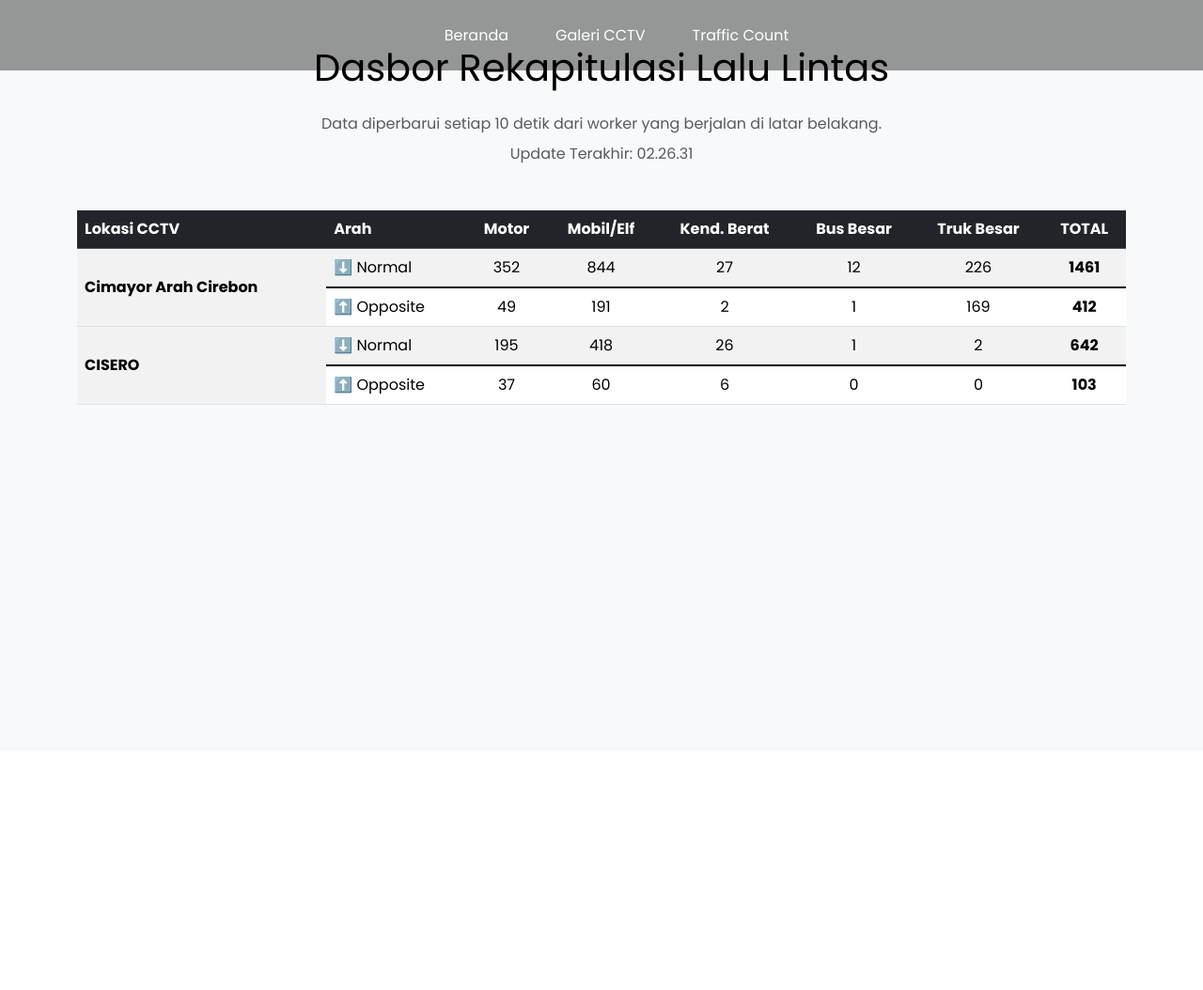
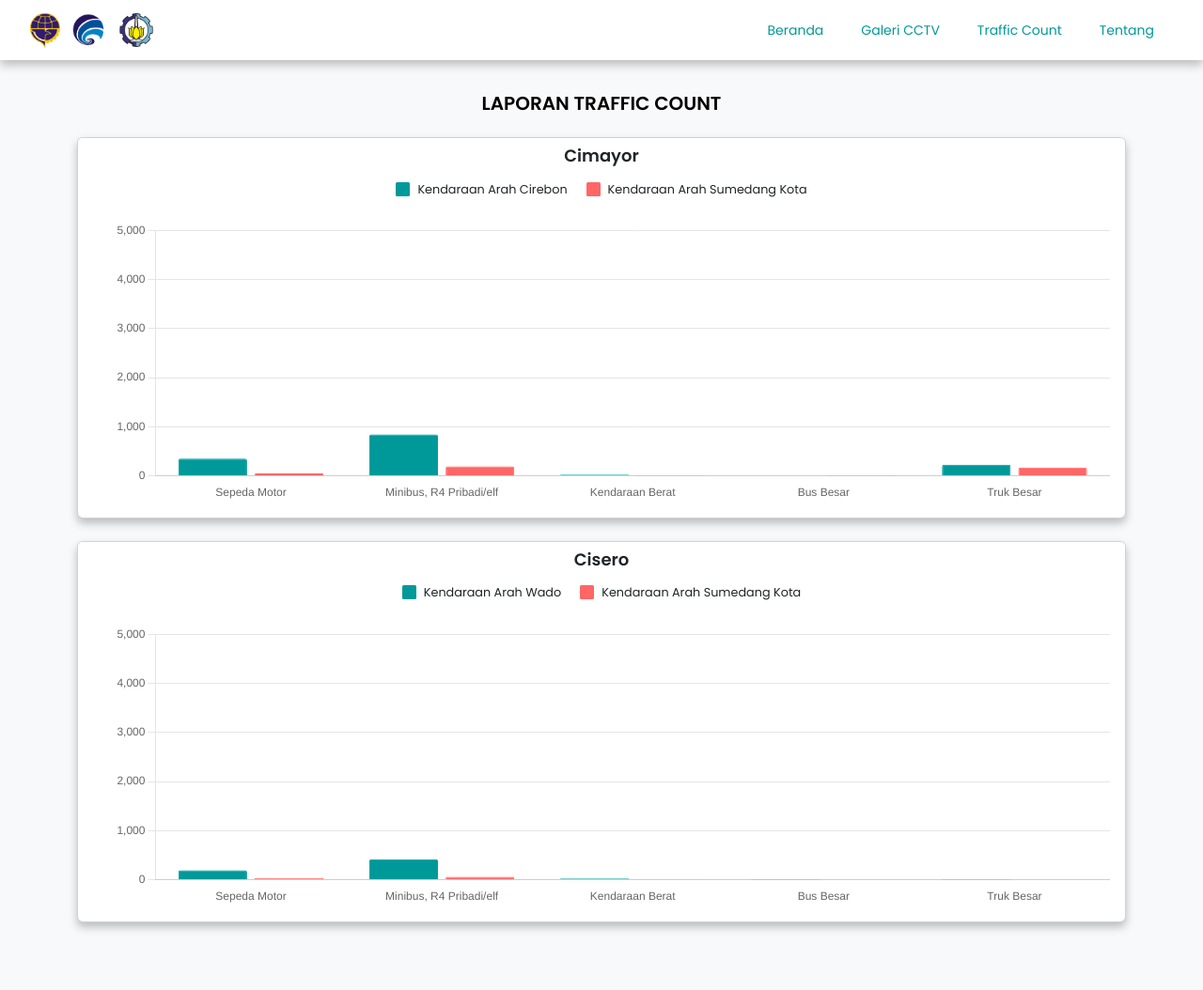
Before and after one commit to azzikriputra6661/Realtime-Traffic-Counter, a Flask app: page /summary in a window 1280 px wide. Shown: the whole page at 94% size. Before the commit the page ends 431 px from the top, so only its background shows below. Run offline with Flask 3, Linux system fonts and the light colour scheme; data comes from the database, SQL or seed files in the repository; both versions use the stored data as it was after the commit.

Commit message:
Perubahan styling

```diff
--- a/app.py
+++ b/app.py
@@ -6,6 +6,7 @@ import redis
 import sqlite3
 import datetime
 import time
+from collections import defaultdict
 
 # --- Inisialisasi Aplikasi dan Konfigurasi ---
 app = Flask(__name__)
@@ -65,7 +66,7 @@ def calculate_stats_for_data(data_row):
 @app.route('/')
 def index():
     print(f"Total lokasi utama yang dimuat dari config: {len(CCTV_CONFIG)}")
-    return render_template('index.html', cctv_list=CCTV_CONFIG)
+    return render_template('index.html', active_page='index', cctv_list=CCTV_CONFIG)
 
 @app.route('/cctv/<cctv_id>')
 def cctv_view(cctv_id):
@@ -106,30 +107,47 @@ def get_traffic_stats(cctv_id):
 
 @app.route('/api/summary/all_active')
 def get_all_stats_summary():
-    conn = sqlite3.connect(DB_FILE); conn.row_factory = sqlite3.Row; cursor = conn.cursor()
+    conn = sqlite3.connect(DB_FILE)
+    conn.row_factory = sqlite3.Row
+    cursor = conn.cursor()
     cursor.execute("SELECT * FROM traffic_stats_directional WHERE start_time IS NOT NULL ORDER BY cctv_id, direction")
     all_data = cursor.fetchall()
     conn.close()
 
-    summary = {}
+    summary = defaultdict(dict) # Gunakan defaultdict agar lebih mudah
+
+    # Proses data dari database terlebih dahulu
     for row in all_data:
         cctv_id = row['cctv_id']
-        if cctv_id not in summary:
-            summary[cctv_id] = {
-                "nama": CCTV_CONFIG.get(cctv_id, {}).get('nama', cctv_id),
-                "normal": calculate_stats_for_data(None), # Default kosong
-                "opposite": calculate_stats_for_data(None) # Default kosong
-            }
+        direction = row['direction']
+        summary[cctv_id][direction] = {
+            "cumulative": dict(row),
+        }
 
-        direction = row['direction']
-        # Panggil fungsi bantuan yang sudah global
-        summary[cctv_id][direction] = calculate_stats_for_data(row)
+    # --- BAGIAN MODIFIKASI UTAMA ---
+    # Gabungkan dengan data dari config.json
+    summary_with_metadata = {}
+    for cctv_id, data in summary.items():
+        config_info = CCTV_CONFIG.get(cctv_id, {})
 
-    return jsonify(summary)
+        # Buat entri baru yang sudah lengkap
+        summary_with_metadata[cctv_id] = {
+            "nama": config_info.get("nama", cctv_id),
+            "label_normal": config_info.get("label_normal", "Arah Normal"),
+            "label_opposite": config_info.get("label_opposite", "Arah Opposite"),
+            "normal": data.get("normal", {}),
+            "opposite": data.get("opposite", {})
+        }
+
+    return jsonify(summary_with_metadata)
 
 @app.route('/summary')
 def summary_view():
-    return render_template('traffic_count_view.html')
+    return render_template('traffic_count_view.html', active_page='summary')
+
+@app.route('/about')
+def about_view():
+    return render_template('about.html', active_page='about')
 
 if __name__ == '__main__':
     load_config()
--- a/counter_worker.py
+++ b/counter_worker.py
@@ -106,7 +106,9 @@ def url_refresh_manager():
             existing_data = cctv_metadata.get(cctv_id, {})
 
             # Gabungkan: data lama di-update dengan data baru (URL)
-            existing_data.update(scraped_info)
+            final_data = scraped_info.copy()
+            final_data.update(existing_data)
+
             updated_config[cctv_id] = existing_data
 
         CCTV_CONFIG = updated_config
--- a/static/css/style.css
+++ b/static/css/style.css
@@ -18,118 +18,67 @@ body {
     width: 100%;
 }
 
-/* NAVBAR BRE */
+/* NAVBAR */
 
 .cont-navbar {
+    display: flex;
+    height: 64px;
+    justify-content: space-between;
+    align-items: center;
+
+    width: 100%;
+    padding: 1rem 2rem;
+    box-sizing: border-box;
+
     position: absolute;
     top: 0;
     left: 0;
-    width: 100%;
-    height: 75px;
-    background-color: rgba(0, 0, 0, 0.4);
+    background-color: white;
+    color: #009999;
+    box-shadow: 0 5px 10px rgba(0, 0, 0, 0.25);
     z-index: 10;
-    justify-content: space-between;
-    align-items: center;
-    box-sizing: border-box;
 }
 
-.cont-navbar .scrolled {
-    position: fixed;
-    background-color: #212529;
-    box-shadow: 0 2px 5px rgba(0, 0, 0, 0.2);
+.navbar-brand {
+    display: flex;
+    align-items: center;
+    gap: 10px
 }
 
 .ul-navbar {
+    list-style: none;
+    margin: 0;
+    padding: 0;
     display: flex;
-    justify-content: center;
-    list-style: none;
-    align-items: center;
-    height: 75px;
-    /* background-color: yellow; */
 }
 
-.a-navbar {
-    color: var(--warna-putih);
-    /* background-color: tomato; */
+.nav-link {
+    color: #009999;
     list-style: none;
-    padding: 20px;
+    padding: 15px;
     margin: 5px;
     text-decoration: none;
+    font-size: 14px;
 }
 
-.a-navbar:hover {
-    color: #009999;
-    border-bottom: #009999 solid 2px;
+.nav-link:hover {
+    color: #FF6666;
     transition: color 0.3s ease, border-bottom 0.3s ease;
     /* cursor: pointer; */
 }
 
-.ul-navbar a.active {
-    color: #009999;
-    border-bottom: #009999 solid 2px;
-}
-
-/* NAVBAR SOLID BRE */
-
-.page-solid-nav .cont-navbar {
-    position: static;
-    /* background-color: greenyellow; */
-}
-
-.page-solid-nav .ul-navbar {
-    display: flex;
-    justify-content: center;
-    list-style: none;
-    align-items: center;
-    height: 75px;
-    /* background-color: ; */
-}
-
-.page-solid-nav .navbar-left {
-    position: absolute;
-}
-
-.bi.bi-arrow-left {
-    color: var(--warna-putih);
-}
-
-.bi.bi-arrow-left:hover {
-    color: black;
-    transition: color 0.3s ease;
-}
-
-.page-solid-nav .a-navbar {
-    color: var(--warna-putih);
-    /* background-color: tomato; */
-    list-style: none;
-    padding: 20px;
-    margin: 5px;
-    text-decoration: none;
-}
-
-.page-solid-nav .a-navbar:hover {
-    color: black;
-    border-bottom: black solid 2px;
-    transition: color 0.3s ease, border-bottom 0.3s ease;
-}
-
-.page-solid-nav .ul-navbar a.active {
-    color: black;
-    border-bottom: black solid 2px;
-}
-
-/* HERO NIH BRE */
+/* HERO*/
 
 .hero-section {
     height: 100vh;
-    background-image: linear-gradient(to bottom, rgba(0, 0, 0, 0.5), rgba(0, 0, 0, 0.5)), url('../images/background.jpg');
+    background-image: linear-gradient(to bottom, rgba(0, 0, 0, 0), rgba(0, 0, 0, 0)), url('../images/background.jpg');
     background-size: cover;
     background-position: center;
     display: flex;
     align-items: center;
     justify-content: flex-start;
     padding-left: 200px;
-    padding-bottom: 0px;
+    box-shadow: 0 5px 10px rgba(0, 0, 0, 0);
 }
 
 .hero-content {
@@ -157,21 +106,28 @@ body {
     color: white;
 }
 
-.hero-content .btn-cyan {
+.hero-buttons {
+    margin-top: 30px;
+    display: flex;
+    gap: 15px;
+    transform: translate(-725px, 165px);
+}
+
+.btn-cyan {
     background-color: var(--warna-cyan);
     color: var(--warna-putih);
-    font-size: 16px;
+    font-size: 12px;
     font-weight: 700;
-    padding: 12px 24px;
-    border-radius: 10px;
+    padding: 8px 24px;
+    border-radius: 5px;
     margin-top: 30px;
     text-decoration: none;
     background-image: linear-gradient(to bottom, var(--warna-cyan), #009999);
 }
 
-.hero-content .btn-cyan:hover {
+.btn-cyan:hover {
     background-color: var(--warna-putih);
-    color: #009999;
+    color: #FF6666;
     background-image: linear-gradient(to bottom, #FDFFFF, #A5A9A9);
 }
 
@@ -181,7 +137,7 @@ body {
     /* font-size: 30px; */
 }
 
-/* GALERI CCTV NIH BRE */
+/* GALERI CCTV */
 
 .section-title {
     font-size: 40px;
@@ -250,12 +206,64 @@ body {
 }
 
 .play-button:hover .play-button-icon {
-    fill: var(--warna-cyan);
+    fill: #FF6666;
 }
 
 /* CCTV VIEW */
 
-.detail-cctv .mb-4 {
-    /* background-color: red; */
-    /* width: 100%; */
+.cctv-content-wrapper {
+    padding-top: 75px;
 }
+
+/* DASHBOARD TRAFFIC */
+
+.content-wrapper {
+    padding-top: 50px;
+}
+
+.content-wrapper h1 {
+    font-size: 20px;
+    font-weight: 550;
+    margin-bottom: 20px;
+}
+
+.card {
+    box-shadow: 0 5px 10px rgba(0, 0, 0, 0.25);
+}
+
+.card-header {
+    text-align: center;
+    border-bottom: none;
+    background-color: white;
+    padding: 1rem 1.25re
+}
+
+.card-header h5 {
+    margin-bottom: 0;
+    font-size: 18px;
+    font-weight: 600;
+}
+
+.custom-legend {
+    display: flex;
+    justify-content: center;
+    gap: 20px;
+    /* Jarak antar item legenda */
+    margin-top: 15px;
+    font-size: 0.8rem;
+}
+
+.legend-item {
+    display: flex;
+    align-items: center;
+    /* Menyelaraskan kotak warna dan teks */
+}
+
+.legend-color-box {
+    width: 15px;
+    height: 15px;
+    display: inline-block;
+    margin-right: 8px;
+    border-radius: 1.5px;
+    /* Membuat sudut sedikit melengkung */
+}
--- a/templates/base.html
+++ b/templates/base.html
@@ -7,38 +7,48 @@
     <link href="https://cdn.jsdelivr.net/npm/bootstrap@5.3.3/dist/css/bootstrap.min.css" rel="stylesheet">
     <link rel="stylesheet" href="https://cdn.jsdelivr.net/npm/bootstrap-icons@1.11.3/font/bootstrap-icons.min.css">
     <link rel="stylesheet" href="{{ url_for('static', filename='css/style.css')}}">
-    <title>{% block title %}{% endblock %} - Traffic Counter</title>
+    <title>{% block title %}{% endblock %}</title>
 </head>
 
 <body class="{% block body_class %}{% endblock %}">
 
     <nav class="cont-navbar">
+
         <div class="navbar-left">
             {% if show_back_button %}
             <a href="javascript:history.back()" class="navbar-back-button">
-                <i class="bi bi-arrow-left"></i>
+                <i class="bi bi-arrow-left-short"></i>
             </a>
             {% endif %}
-            <a class="navbar-brand" href="{{ url_for('index') }}"></a>
+            <a class="navbar-brand">
+                <img src="{{ url_for('static', filename='images/logo/dishub.png') }}" alt="Logo Dishub" height="37">
+                <img src="{{ url_for('static', filename='images/logo/kominfob.png') }}" alt="Logo Kominfo" height="37">
+                <img src="{{ url_for('static', filename='images/logo/its.png') }}" alt="Logo ITS" height="40">
+            </a>
         </div>
 
         <ul class="ul-navbar">
-            <li class="li-navbar">
-                <a id="nav-beranda" class="a-navbar {%if active_page == 'index' %}active{% endif %}"
+            <li>
+                <a id="nav-beranda" class="nav-link {% if active_page == 'index' %}active{% endif %}"
                     href="{{ url_for('index') }}">
                     Beranda
                 </a>
             </li>
-
-            <li class="li-navbar">
-                <a id="nav-galeri" class="a-navbar" href="{{ url_for('index') }}#galeri-cctv">
+            <li>
+                <a id="nav-galeri" class="nav-link" href="{{ url_for('index') }}#galeri-cctv">
                     Galeri CCTV
                 </a>
             </li>
-
-            <li class="li-navbar">
-                <a id="nav-traffic-count" class="a-navbar" href="{{ url_for('summary_view') }}">
+            <li>
+                <a id="nav-summary" class="nav-link {% if active_page == 'summary' %}active{% endif %}"
+                    href="{{ url_for('summary_view') }}">
                     Traffic Count
+                </a>
+            </li>
+            <li>
+                <a id="nav-about" class="nav-link {% if active_page == 'about' %}active{% endif %}"
+                    href="{{ url_for('about_view') }}">
+                    Tentang
                 </a>
             </li>
         </ul>
--- a/templates/cctv_view.html
+++ b/templates/cctv_view.html
@@ -2,7 +2,7 @@
 {% block title %}Detail CCTV - {{ cctv_name }}{% endblock %}
 {% block content %}
 
-<div class="detail-cctv">
+<div class="detail-cctv cctv-content-wrapper">
     <div class="container-fluid p-4">
         <h1 class="mb-4">{{ cctv_name }}</h1>
         <div class="row">
--- a/templates/traffic_count_view.html
+++ b/templates/traffic_count_view.html
@@ -1,97 +1,151 @@
 {% extends 'base.html' %}
-{% block title %}Rekapitulasi Lalu Lintas{% endblock %}
+{% block title %}Traffic Counter{% endblock %}
+{% block content %}
 
-{% block content %}
-<div class="container my-5">
-    <h1 class="text-center mb-4">Dasbor Rekapitulasi Lalu Lintas</h1>
-    <p class="text-center text-muted mb-5">
-        Data diperbarui setiap 10 detik dari worker yang berjalan di latar belakang.
-        <span id="last-updated" class="d-block mt-2"></span>
-    </p>
-
-    <div class="table-responsive">
-        <table class="table table-striped table-hover align-middle">
-            <thead class="table-dark">
-                <tr>
-                    <th scope="col">Lokasi CCTV</th>
-                    <th scope="col">Arah</th>
-                    <th scope="col" class="text-center">Motor</th>
-                    <th scope="col" class="text-center">Mobil/Elf</th>
-                    <th scope="col" class="text-center">Kend. Berat</th>
-                    <th scope="col" class="text-center">Bus Besar</th>
-                    <th scope="col" class="text-center">Truk Besar</th>
-                    <th scope="col" class="text-center fw-bold">TOTAL</th>
-                </tr>
-            </thead>
-            <tbody id="summary-table-body">
-                <tr>
-                    <td colspan="8" class="text-center">
-                        <div class="spinner-border" role="status">
-                            <span class="visually-hidden">Loading...</span>
-                        </div>
-                        <span class="ms-2">Memuat data awal...</span>
-                    </td>
-                </tr>
-            </tbody>
-        </table>
+<div class="container my-5 content-wrapper">
+    <h1 class="text-center mb-4">LAPORAN TRAFFIC COUNT</h1>
+    <div id="charts-container" class="row">
+        <div class="col-12 text-center">
+            <div class="spinner-border" role="status">
+                <span class="visually-hidden">Loading...</span>
+            </div>
+            <span class="ms-2">Memuat data grafik...</span>
+        </div>
     </div>
 </div>
 
+<script src="https://cdn.jsdelivr.net/npm/chart.js"></script>
+
 <script>
+    let charts = {};
+
     function updateSummary() {
         fetch('/api/summary/all_active')
             .then(response => response.json())
             .then(data => {
-                const tableBody = document.getElementById('summary-table-body');
-                tableBody.innerHTML = ''; // Kosongkan tabel sebelum diisi data baru
+                const chartsContainer = document.getElementById('charts-container');
 
-                // Urutkan CCTV berdasarkan nama untuk tampilan yang konsisten
                 const sortedCctvIds = Object.keys(data).sort((a, b) => data[a].nama.localeCompare(data[b].nama));
+
+                if (Object.keys(charts).length === 0) {
+                    chartsContainer.innerHTML = '';
+                }
 
                 for (const cctvId of sortedCctvIds) {
                     const cctvData = data[cctvId];
+                    let chartCanvas = document.getElementById(`chart-${cctvId}`);
 
-                    // Baris untuk Arah Normal
+                    if (!chartCanvas) {
+                        const chartWrapper = document.createElement('div');
+                        chartWrapper.className = 'col-12 mb-4';
+                        chartWrapper.innerHTML = `
+                            <div class="card">
+                                <div class="card-header">
+                                    <h5>${cctvData.nama}</h5>
+
+                                    <div class="custom-legend">
+                                        <span class="legend-item">
+                                            <span class="legend-color-box" style="background-color: rgba(0, 153, 153, 1);"></span>
+                                            ${cctvData.label_normal}
+                                        </span>
+                                        <span class="legend-item">
+                                            <span class="legend-color-box" style="background-color: rgba(255, 102, 102, 1 );"></span>
+                                            ${cctvData.label_opposite}
+                                        </span>
+                                    </div>
+
+                                </div>
+                                <div class="card-body">
+                                    <div style="height: 300px;">
+                                        <canvas id="chart-${cctvId}"></canvas>
+                                    </div>
+                                </div>
+                            </div>
+                        `;
+                        chartsContainer.appendChild(chartWrapper);
+                        chartCanvas = document.getElementById(`chart-${cctvId}`);
+                    }
+
+                    const labels = [
+                        'Sepeda Motor', 'Minibus, R4 Pribadi/elf', 'Kendaraan Berat', 'Bus Besar', 'Truk Besar'
+                    ];
                     const normalData = cctvData.normal.cumulative || {};
-                    const normalRow = `
-                        <tr>
-                            <td rowspan="2" class="fw-bold">${cctvData.nama}</td>
-                            <td>⬇️ Normal</td>
-                            <td class="text-center">${normalData.kelas_1_sepeda_motor || 0}</td>
-                            <td class="text-center">${normalData.kelas_2_minibus_r4_pribadi_atau_elf || 0}</td>
-                            <td class="text-center">${normalData.kelas_3_kendaraan_berat || 0}</td>
-                            <td class="text-center">${normalData.kelas_4_bus_besar || 0}</td>
-                            <td class="text-center">${normalData.kelas_5_truk_besar || 0}</td>
-                            <td class="text-center fw-bold">${normalData.total || 0}</td>
-                        </tr>
-                    `;
+                    const oppositeData = cctvData.opposite.cumulative || {};
 
-                    // Baris untuk Arah Opposite
-                    const oppositeData = cctvData.opposite.cumulative || {};
-                    const oppositeRow = `
-                        <tr class="table-group-divider">
-                            <td>⬆️ Opposite</td>
-                            <td class="text-center">${oppositeData.kelas_1_sepeda_motor || 0}</td>
-                            <td class="text-center">${oppositeData.kelas_2_minibus_r4_pribadi_atau_elf || 0}</td>
-                            <td class="text-center">${oppositeData.kelas_3_kendaraan_berat || 0}</td>
-                            <td class="text-center">${oppositeData.kelas_4_bus_besar || 0}</td>
-                            <td class="text-center">${oppositeData.kelas_5_truk_besar || 0}</td>
-                            <td class="text-center fw-bold">${oppositeData.total || 0}</td>
-                        </tr>
-                    `;
+                    const chartData = {
+                        labels: labels,
+                        datasets: [
+                            {
+                                label: cctvData.label_normal || 'Arah Normal',
+                                data: [
+                                    normalData.kelas_1_sepeda_motor || 0,
+                                    normalData.kelas_2_minibus_r4_pribadi_atau_elf || 0,
+                                    normalData.kelas_3_kendaraan_berat || 0,
+                                    normalData.kelas_4_bus_besar || 0,
+                                    normalData.kelas_5_truk_besar || 0
+                                ],
+                                backgroundColor: 'rgba(0, 153, 153, 1)',
+                                borderColor: 'rgba(0, 153, 153, 1)',
+                                borderWidth: 1,
+                                borderRadius: 2
+                            },
+                            {
+                                label: cctvData.label_opposite || 'Arah Opposite',
+                                data: [
+                                    oppositeData.kelas_1_sepeda_motor || 0,
+                                    oppositeData.kelas_2_minibus_r4_pribadi_atau_elf || 0,
+                                    oppositeData.kelas_3_kendaraan_berat || 0,
+                                    oppositeData.kelas_4_bus_besar || 0,
+                                    oppositeData.kelas_5_truk_besar || 0
+                                ],
+                                backgroundColor: 'rgba(255, 102, 102, 1)',
+                                borderColor: 'rgba(255, 102, 102, 1)',
+                                borderWidth: 1,
+                                borderRadius: 2
+                            }
+                        ]
+                    };
 
-                    tableBody.innerHTML += normalRow + oppositeRow;
+                    if (charts[cctvId]) {
+                        charts[cctvId].data = chartData;
+                        charts[cctvId].update();
+                    } else {
+                        const ctx = chartCanvas.getContext('2d');
+                        charts[cctvId] = new Chart(ctx, {
+                            type: 'bar',
+                            data: chartData,
+                            options: {
+                                responsive: true,
+                                maintainAspectRatio: false,
+                                scales: {
+                                    x: {
+                                        grid: {
+                                            display: false
+                                        },
+                                    },
+                                    y: {
+                                        beginAtZero: true,
+                                        max: 5000,
+                                        ticks: {
+                                            stepSize: 1000
+                                        },
+                                        title: {
+                                            display: true,
+                                        }
+                                    }
+                                },
+                                plugins: {
+                                    legend: {
+                                        display: false,
+                                    }
+                                }
+                            }
+                        });
+                    }
                 }
-
-                // Update waktu terakhir refresh
-                const now = new Date();
-                document.getElementById('last-updated').innerText = `Update Terakhir: ${now.toLocaleTimeString('id-ID')}`;
-
             })
-            .catch(error => {
-                console.error('Gagal mengambil data summary:', error);
-                const tableBody = document.getElementById('summary-table-body');
-                tableBody.innerHTML = '<tr><td colspan="8" class="text-center text-danger">Gagal memuat data. Pastikan worker sedang berjalan.</td></tr>';
+            .catch(err => {
+                console.error('Error fetching summary:', err);
             });
     }
 
```
Also changed, not shown: cctv_config_latest.json (+41 -33 lines), config.json (+56 -6 lines), templates/about.html (added, +25 -0 lines), templates/index.html (+6 -4 lines), static/images/3.png (added), static/images/logo/dishub.png (added), static/images/logo/its.png (added), static/images/logo/kominfob-removebg-preview.png (added), static/images/logo/kominfob.png (added), traffic_data.db.
